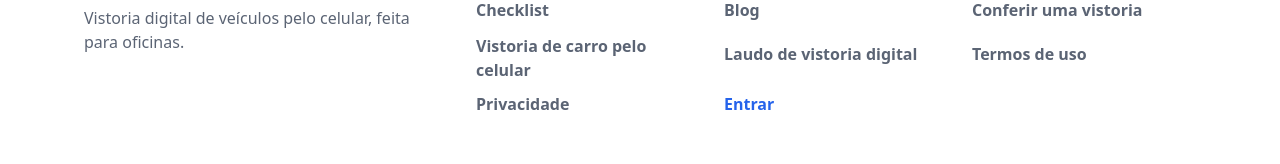
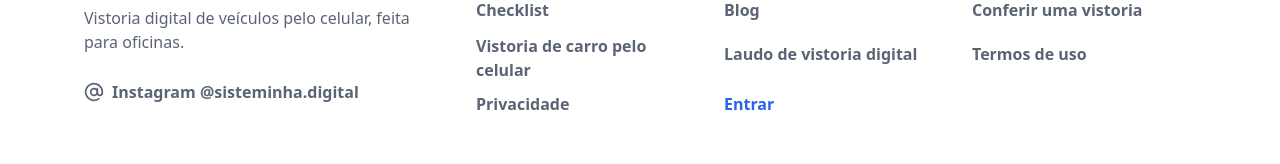
Before and after one commit to fredericocrispim-rgb/sisteminhadevistoria, a Next.js app: page / in a window 1280 px wide. Shown: the part 4479-4643 px from the top of the page. Built offline with nearby package versions, Linux system fonts and the light colour scheme; no server answers; the database is empty.

Commit message:
Site: Instagram @sisteminha.digital no rodapé e nos dados do Google (sameAs)
Co-Authored-By: Claude Opus 5.5 <noreply@anthropic.com>

```diff
--- a/app/(site)/page.tsx
+++ b/app/(site)/page.tsx
@@ -8,6 +8,7 @@ import { FOTOS_OBRIGATORIAS } from "@/lib/vistoria";
 import { obterContexto } from "@/lib/sessao";
 import { contatoSuporte, ENDERECO_SITE, metadadosPagina } from "@/lib/site";
 import { PERGUNTAS_INICIO } from "@/lib/conteudo/perguntas";
+import { INSTAGRAM } from "@/lib/site-paginas";
 import { textos } from "@/lib/textos";
 
 export const metadata: Metadata = metadadosPagina({
@@ -42,7 +43,7 @@ export default async function Inicio() {
     ...(contato && {
       contactPoint: { "@type": "ContactPoint", contactType: "customer support", telephone: contato.telefoneSchema, availableLanguage: "Portuguese", areaServed: "BR" },
     }),
-    // TODO(Frederico): sameAs com o link do Instagram quando existir.
+    sameAs: [INSTAGRAM.link],
   };
   const servico = {
     "@type": "Service",
--- a/components/site/rodape-site.tsx
+++ b/components/site/rodape-site.tsx
@@ -1,8 +1,8 @@
 import Link from "next/link";
-import { MessageCircle } from "lucide-react";
+import { AtSign, MessageCircle } from "lucide-react";
 import { LogoProduto } from "@/components/vf";
 import { contatoSuporte } from "@/lib/site";
-import { RODAPE_SITE } from "@/lib/site-paginas";
+import { INSTAGRAM, RODAPE_SITE } from "@/lib/site-paginas";
 import { textos } from "@/lib/textos";
 
 /** Rodapé das páginas públicas: links de todas as páginas, WhatsApp do suporte e Entrar. */
@@ -24,6 +24,9 @@ export async function RodapeSite() {
               <MessageCircle aria-hidden className="size-5" /> Falar no WhatsApp
             </a>
           )}
+          <a href={INSTAGRAM.link} target="_blank" rel="noopener" className="inline-flex min-h-11 w-fit items-center gap-2 text-base font-bold text-muted-foreground hover:text-foreground">
+            <AtSign aria-hidden className="size-5" /> Instagram {INSTAGRAM.usuario}
+          </a>
         </div>
         <nav aria-label="Páginas do site">
           <ul className="grid grid-cols-1 gap-x-6 sm:grid-cols-2 lg:grid-cols-3">
--- a/lib/site-paginas.ts
+++ b/lib/site-paginas.ts
@@ -1,6 +1,9 @@
 /**
  * Páginas do site de divulgação (sem nada do servidor: pode ser usado também nas telas do navegador).
  */
+
+/** Instagram da Vistoria Rápida (rodapé e dados estruturados "sameAs"). */
+export const INSTAGRAM = { usuario: "@sisteminha.digital", link: "https://www.instagram.com/sisteminha.digital/" };
 
 /** Menu do topo (na ordem em que aparece). */
 export const MENU_SITE = [
```
